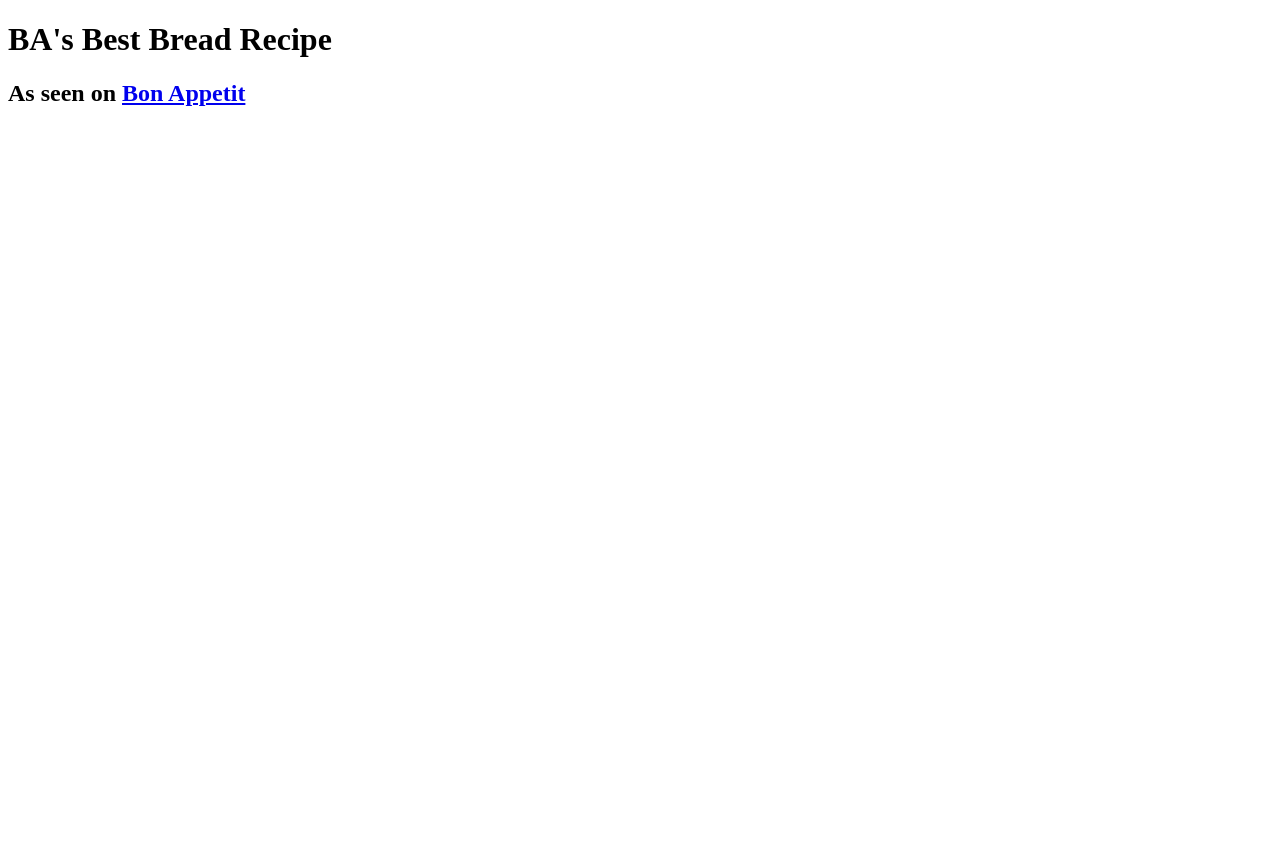
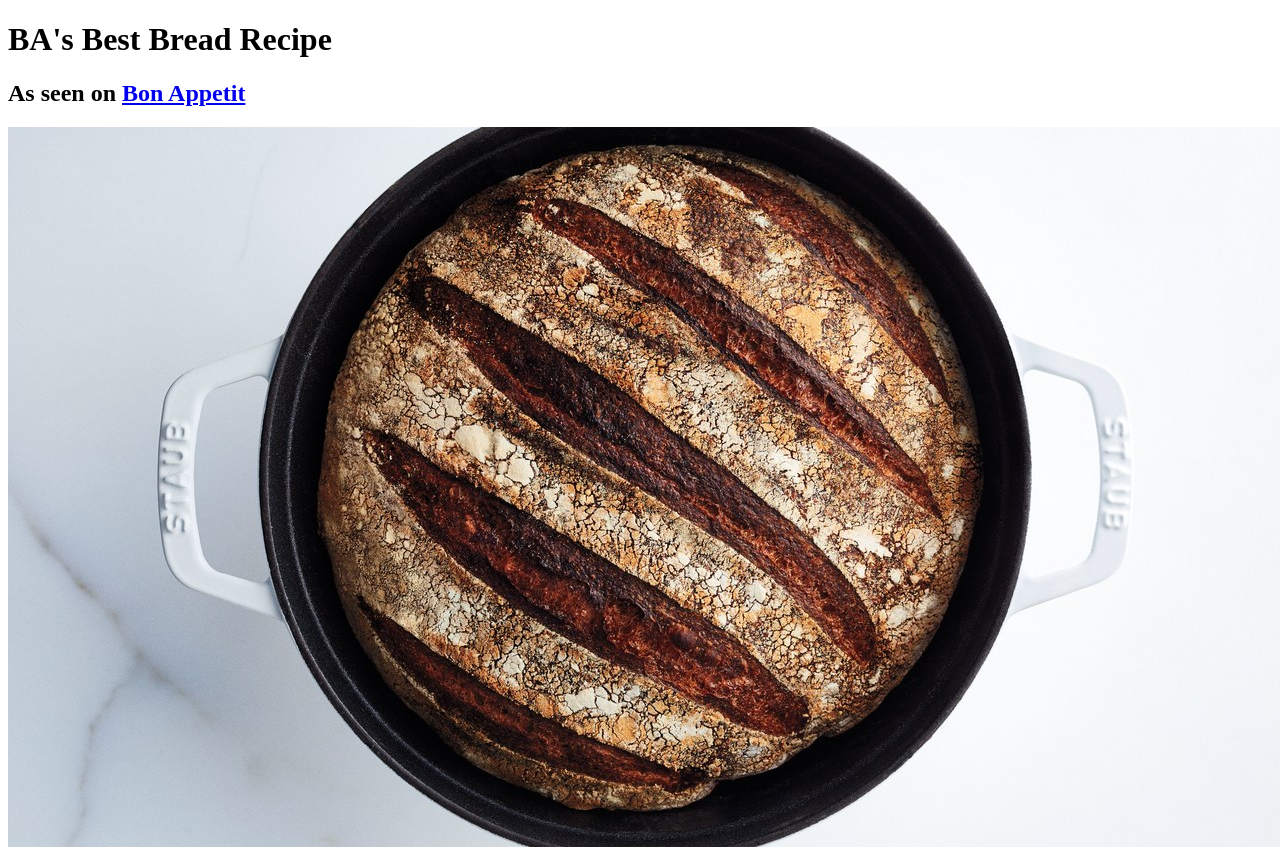
Before and after one commit to brenda-john/css-practice-1, a plain HTML site: page index.html in a window 1280 px wide. Before the commit the page ends 800 px from the top, so only its background shows below. Drawn offline with Linux system fonts and the light colour scheme; files that its build step writes are made by us from their sources.

Commit message:
add heading photo

```diff
--- a/index.html
+++ b/index.html
@@ -7,5 +7,6 @@
 <body>
     <h1>BA's Best Bread Recipe</h1>
     <h2>As seen on <a href="https://www.bonappetit.com/recipe/bas-best-bread">Bon Appetit</a></h2>
+    <img src="assets/bas-best-bread.jpg"/>
 </body>
 </html>
```
